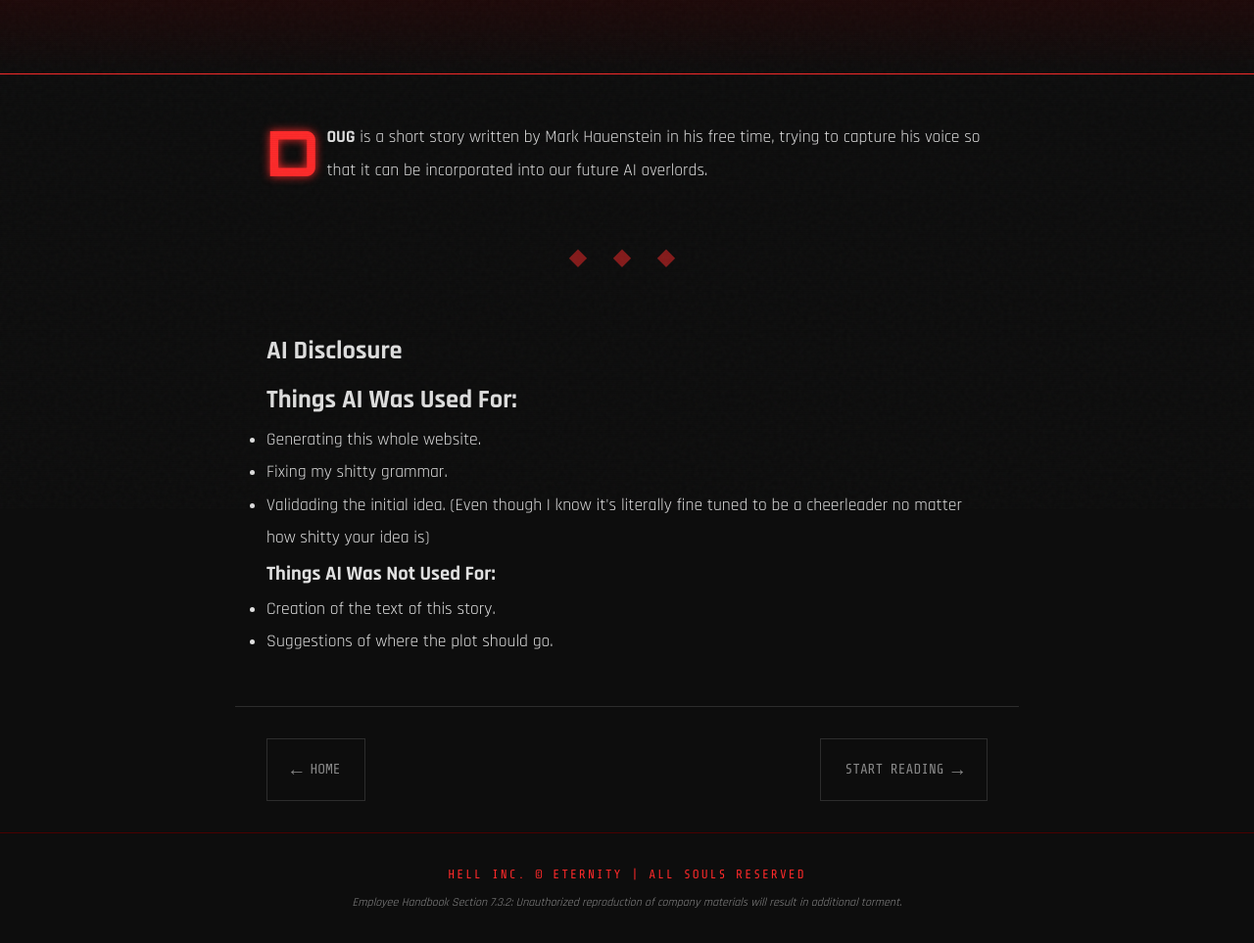
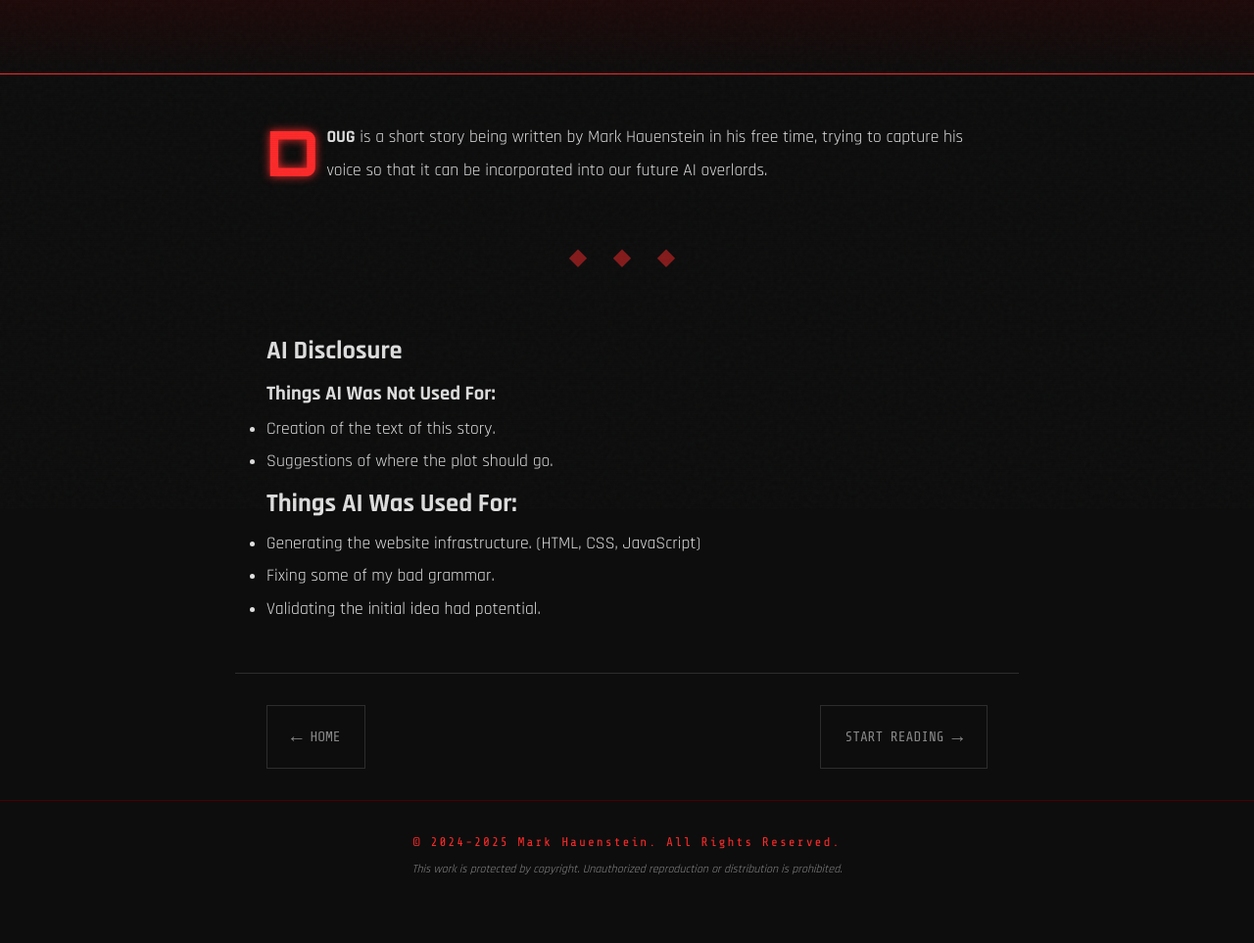
Before and after one commit to MarkHauen/Doug, a plain HTML site: page about.html in a window 1280 px wide. Shown: the part 280-1243 px from the top of the page at 98% size. After the commit the page ends 1210 px from the top, so only its background shows below. Drawn offline with nearby package versions, Linux system fonts and the light colour scheme.

Commit message:
updated footer

```diff
--- a/about.html
+++ b/about.html
@@ -29,22 +29,23 @@
 
         <article class="chapter-content">
             <div class="story-text">
-                <p><strong>DOUG</strong> is a short story written by Mark Hauenstein in his free time, trying to capture his voice so that it can be incorporated into our future AI overlords.</p>
+                <p><strong>DOUG</strong> is a short story being written by Mark Hauenstein in his free time, trying to capture his voice so that it can be incorporated into our future AI overlords.</p>
 
                 <div class="scene-break">◆ ◆ ◆</div>
 
                 <h1><strong>AI Disclosure</strong></h1>
-                <h2>Things AI Was Used For:</h2>
-                <ul>
-                    <li>Generating this whole website.</li>
-                    <li>Fixing my shitty grammar.</li>
-                    <li>Validading the initial idea. (Even though I know it's literally fine tuned to be a cheerleader no matter how shitty your idea is)</li>
-                </ul>
                 <h3>Things AI Was Not Used For:</h3>
                 <ul>
                     <li>Creation of the text of this story.</li>
                     <li>Suggestions of where the plot should go.</li>
                 </ul>
+                <h2>Things AI Was Used For:</h2>
+                <ul>
+                    <li>Generating the website infrastructure. (HTML, CSS, JavaScript)</li>
+                    <li>Fixing some of my bad grammar.</li>
+                    <li>Validating the initial idea had potential.</li>
+                </ul>
+
 
             </div>
         </article>
@@ -63,8 +64,8 @@
 
     <footer class="footer">
         <div class="footer-content">
-            <p class="copyright">HELL INC. © ETERNITY | ALL SOULS RESERVED</p>
-            <p class="footer-note">Employee Handbook Section 7.3.2: Unauthorized reproduction of company materials will result in additional torment.</p>
+            <p class="copyright">© 2024-2025 Mark Hauenstein. All Rights Reserved.</p>
+            <p class="footer-note">This work is protected by copyright. Unauthorized reproduction or distribution is prohibited.</p>
         </div>
     </footer>
 
```
Also changed, not shown: chapters/chapter1.html (+2 -2 lines), chapters/chapter2.html (+2 -2 lines), chapters/chapter3.html (+2 -2 lines), chapters/chapter4.html (+2 -2 lines), index.html (+2 -2 lines), 1 other file.
